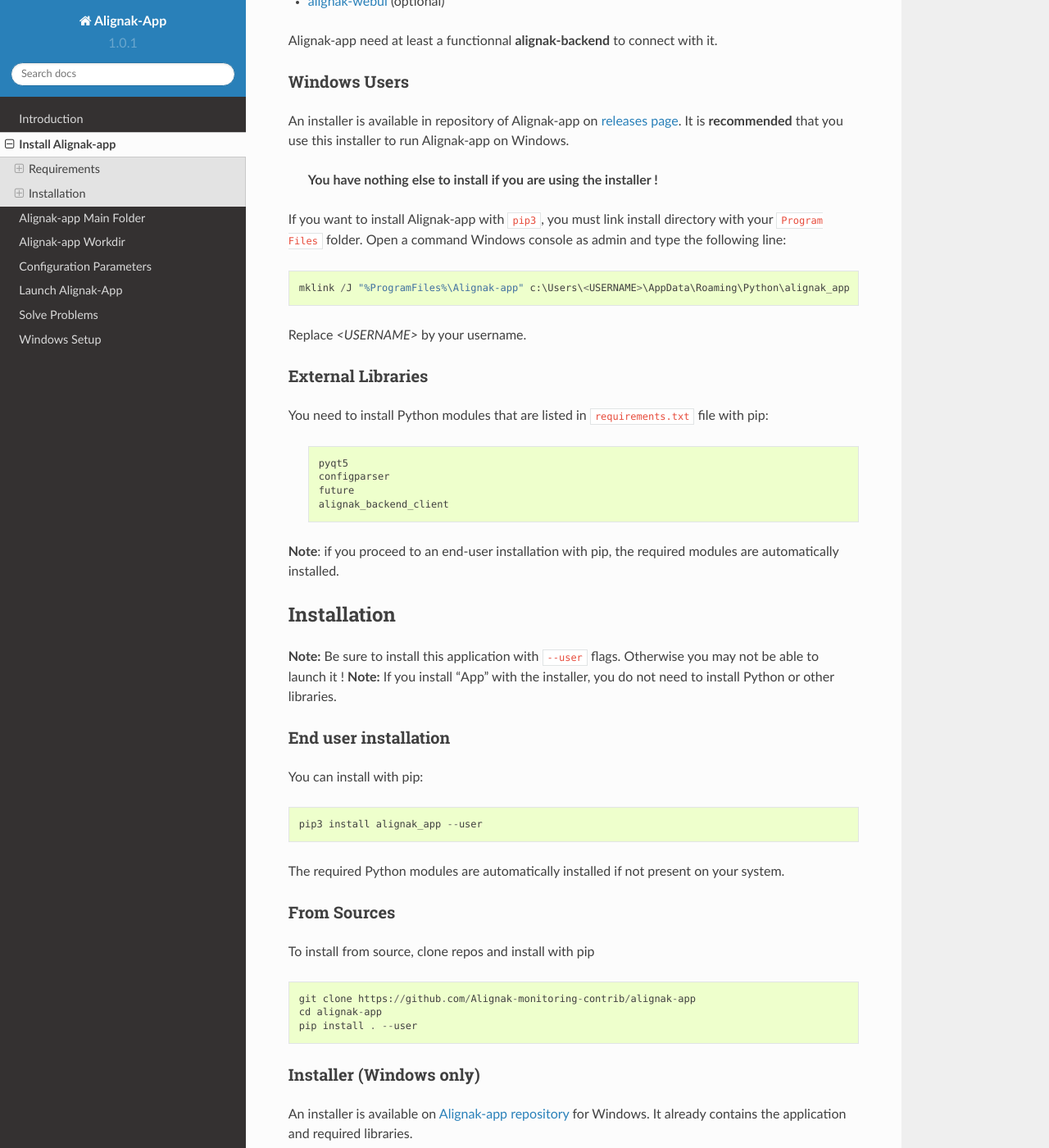
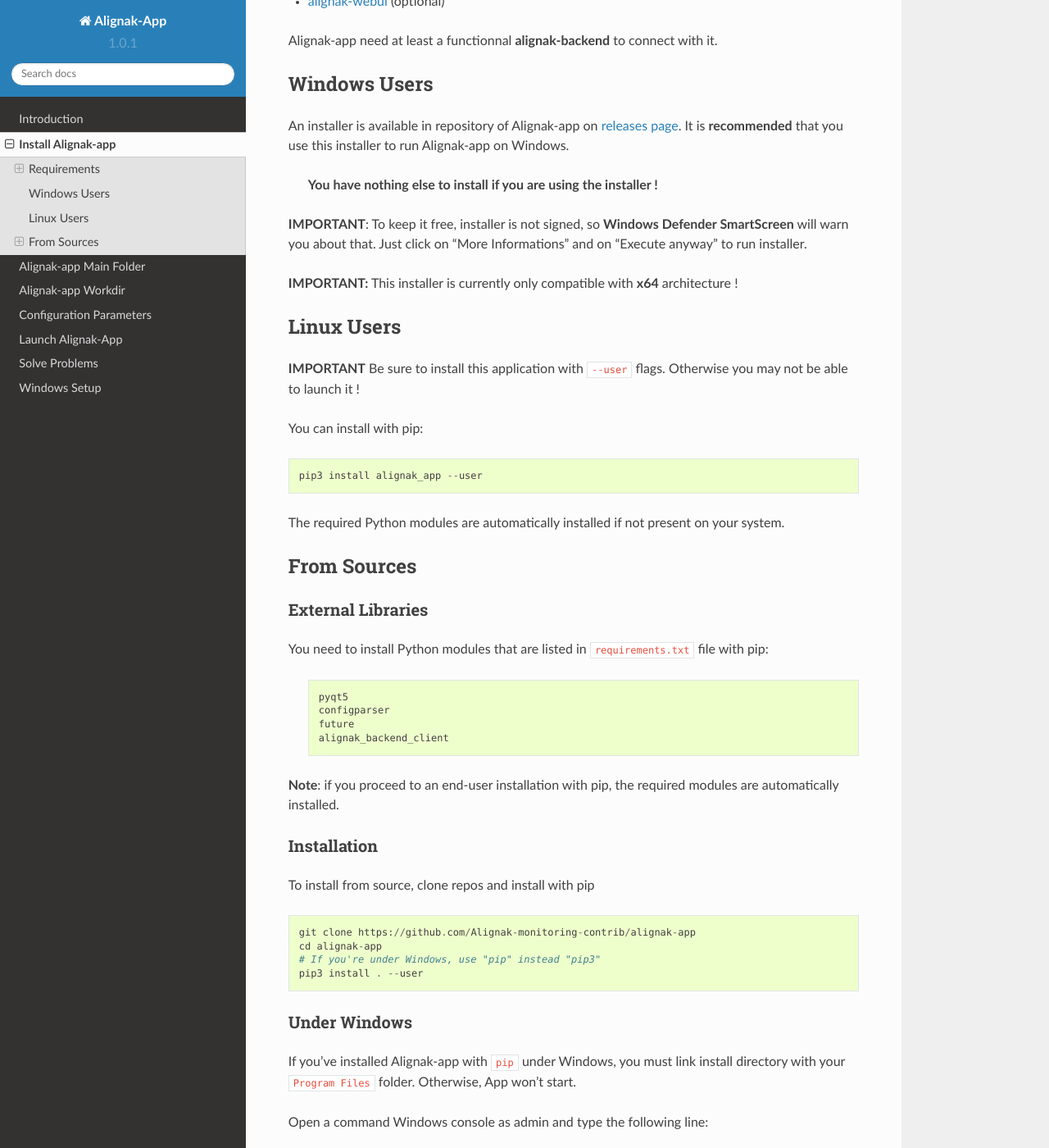
Before and after one commit to Alignak-monitoring-contrib/alignak-app, a Sphinx documentation site: the page built from docs/install.rst, in a window 1280 px wide and 1400 px high, scrolled down 372 px. Shown: the whole window at 82% size. Built offline with Sphinx 7.4.7 and the Read the Docs theme 2.0.0, drawn with Linux system fonts in a browser that asks for light colours; some of the changed text lies outside the part shown.

Commit message:
Update documentation
Add information about Windows Defender SmartScreen
Improve installation steps
Ref #203

```diff
--- a/docs/install.rst
+++ b/docs/install.rst
@@ -18,19 +18,30 @@
 Alignak-app need at least a functionnal **alignak-backend** to connect with it.
 
 Windows Users
-~~~~~~~~~~~~~
+-------------
 
 An installer is available in repository of Alignak-app on `releases page <https://github.com/Alignak-monitoring-contrib/alignak-app/releases>`_.
 It is **recommended** that you use this installer to run Alignak-app on Windows.
 
     **You have nothing else to install if you are using the installer !**
 
-If you want to install Alignak-app with ``pip3``, you must link install directory with your ``Program Files`` folder.
-Open a command Windows console as admin and type the following line::
+**IMPORTANT**: To keep it free, installer is not signed, so **Windows Defender SmartScreen** will warn you about that. Just click on "More Informations" and on "Execute anyway" to run installer.
 
-    mklink /J "%ProgramFiles%\Alignak-app" c:\Users\<USERNAME>\AppData\Roaming\Python\alignak_app
+**IMPORTANT:** This installer is currently only compatible with **x64** architecture !
 
-Replace *<USERNAME>* by your username.
+Linux Users
+-----------
+
+**IMPORTANT** Be sure to install this application with ``--user`` flags. Otherwise you may not be able to launch it !
+
+You can install with pip::
+
+    pip3 install alignak_app --user
+
+The required Python modules are automatically installed if not present on your system.
+
+From Sources
+------------
 
 External Libraries
 ~~~~~~~~~~~~~~~~~~
@@ -42,36 +53,28 @@
 **Note**: if you proceed to an end-user installation with pip, the required modules are automatically installed.
 
 Installation
-------------
-
-**Note:** Be sure to install this application with ``--user`` flags. Otherwise you may not be able to launch it !
-**Note:** If you install "App" with the installer, you do not need to install Python or other libraries.
-
-End user installation
-~~~~~~~~~~~~~~~~~~~~~
-
-You can install with pip::
-
-    pip3 install alignak_app --user
-
-The required Python modules are automatically installed if not present on your system.
-
-From Sources
 ~~~~~~~~~~~~
 
 To install from source, clone repos and install with pip ::
 
     git clone https://github.com/Alignak-monitoring-contrib/alignak-app
     cd alignak-app
-    pip install . --user
+    # If you're under Windows, use "pip" instead "pip3"
+    pip3 install . --user
 
-Installer (Windows only)
-~~~~~~~~~~~~~~~~~~~~~~~~
+Under Windows
+~~~~~~~~~~~~~
 
-An installer is available on `Alignak-app repository <https://github.com/Alignak-monitoring-contrib/alignak-app/tree/develop/bin/win>`_ for Windows.
-It already contains the application and required libraries.
+If you've installed Alignak-app with ``pip`` under Windows, you must link install directory with your ``Program Files`` folder. Otherwise, App won't start.
 
-**IMPORTANT:** This installer is currently only compatible with **x64** architecture !
+Open a command Windows console as admin and type the following line::
+
+    mklink /J "%ProgramFiles%\Alignak-app" c:\Users\<USERNAME>\AppData\Roaming\Python\alignak_app
+
+Replace ``<USERNAME>`` by your username.
+
+Be sure also that you've install Python3 on your device.
+
 
 .. _alignak: http://alignak-monitoring.github.io/
 .. _alignak-backend: http://alignak-backend.readthedocs.io/en/latest/
```
Also changed, not shown: README.rst (+12 -10 lines).
